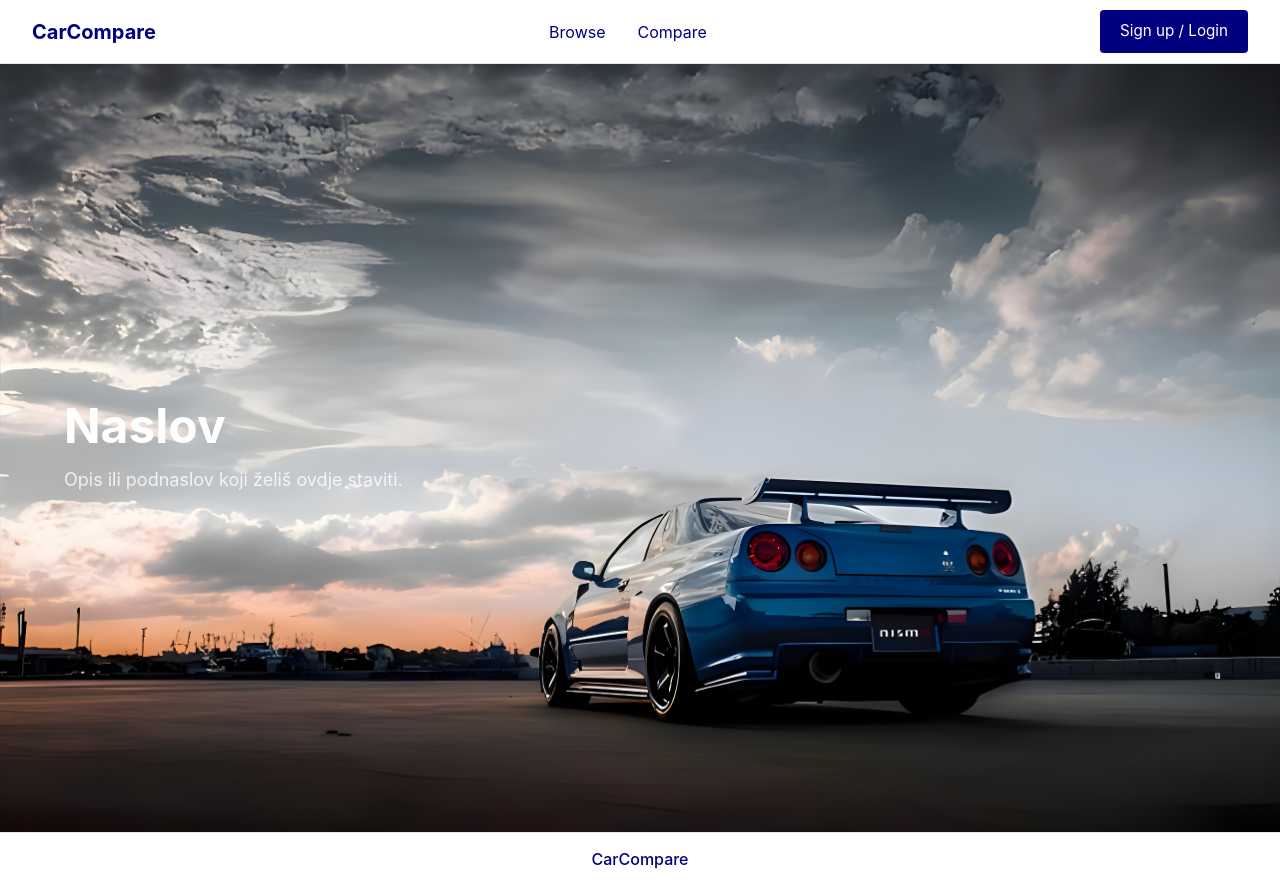
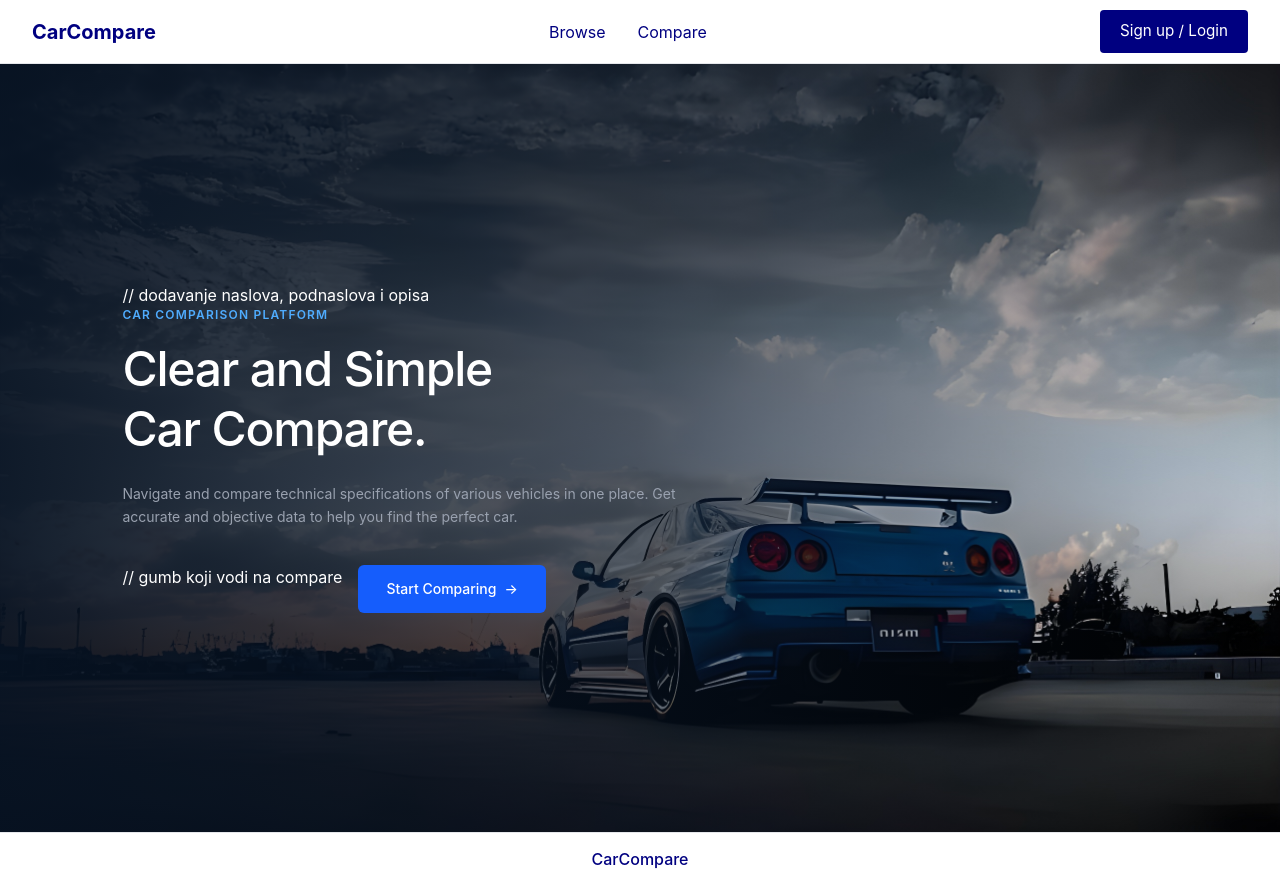
Before and after one commit to Diego160405/CarCompare, a Vue app: page /home in a window 1280 px wide. Built offline with nearby package versions, Linux system fonts and the light colour scheme; no server answers.

Commit message:
dodavanje naslova na homepage-u

```diff
--- a/src/views/Home.vue
+++ b/src/views/Home.vue
@@ -9,16 +9,30 @@ const authStore = useAuthStore()
 
   <div>
     <div
-      class="w-full bg-cover bg-center flex items-center"
-      style="height: 768px; background-image: url(
-        '/HomeBackground.jpeg');">
-      <div class="ml-16 max-w-lg flex flex-col gap-4">
-        <h1 class="text-5xl font-bold text-white">
-          Naslov
-        </h1>
-        <p class="text-lg text-white/80">
-          Opis ili podnaslov koji želiš ovdje staviti.
+      class="relative w-full h-192 bg-cover bg-center flex items-center font-sans text-white pl-[8%]"
+      style="background-image: url('/HomeBackground.jpeg');"
+    >
+      <div class="absolute inset-0 bg-linear-to-r from-[#061222]/95 via-[#061222]/65 to-transparent z-1"></div>
+
+      <div class="relative z-10 max-w-155 px-5">
+        // dodavanje naslova, podnaslova i opisa
+        <p class="text-[#4facfe] text-xs font-semibold tracking-widest mb-4">CAR COMPARISON PLATFORM</p>
+
+        <h1 class="text-5xl font-medium leading-tight tracking-tight mb-6">Clear and Simple<br />Car Compare.</h1>
+
+        <p class="text-sm text-gray-400 leading-relaxed mb-9">
+          Navigate and compare technical specifications of various vehicles in one place. Get accurate and objective data to help you find the perfect car.
         </p>
+        <div class="flex gap-4">
+          // gumb koji vodi na compare
+          <router-link
+            to="/compare"
+            class="px-7 py-3.5 text-sm font-medium bg-blue-600 hover:bg-blue-700 rounded-md transition-colors flex items-center gap-2 group"
+          >
+            Start Comparing
+            <span class="transition-transform group-hover:translate-x-1">→</span>
+          </router-link>
+        </div>
       </div>
     </div>
   </div>
```
